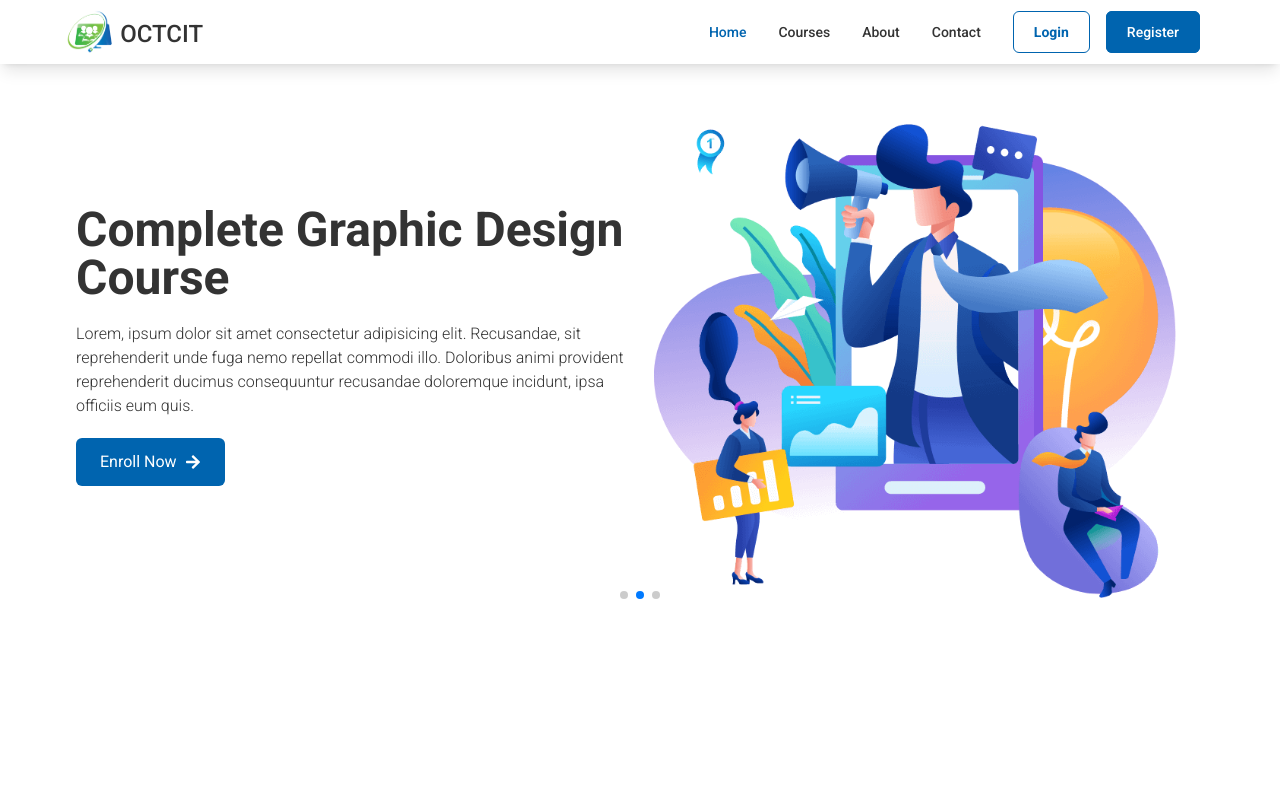
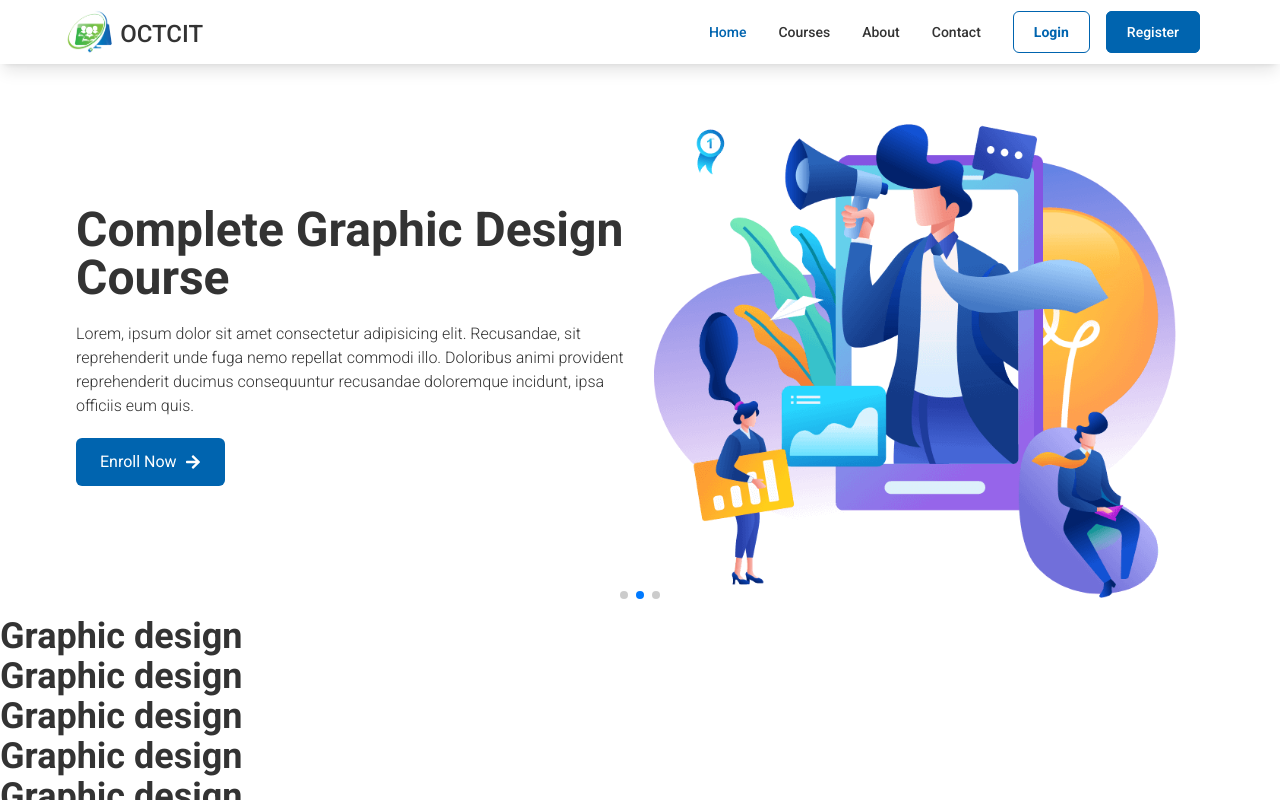
Before and after one commit to utsobe/octc-it-client, a React (Create React App) app: page / in a window 1280 px wide. Built offline with nearby package versions, Linux system fonts and the light colour scheme.

Commit message:
updated navbar with sticky position

```diff
--- /dev/null
+++ b/src/pages/Home/CoursesSection.js
@@ -0,0 +1,22 @@
+import React from 'react';
+
+const CoursesSection = () => {
+    return (
+        <div>
+            <h3 className='text-4xl font-semibold'>Graphic design</h3>
+            <h3 className='text-4xl font-semibold'>Graphic design</h3>
+            <h3 className='text-4xl font-semibold'>Graphic design</h3>
+            <h3 className='text-4xl font-semibold'>Graphic design</h3>
+            <h3 className='text-4xl font-semibold'>Graphic design</h3>
+            <h3 className='text-4xl font-semibold'>Graphic design</h3>
+            <h3 className='text-4xl font-semibold'>Graphic design</h3>
+            <h3 className='text-4xl font-semibold'>Graphic design</h3>
+            <h3 className='text-4xl font-semibold'>Graphic design</h3>
+            <h3 className='text-4xl font-semibold'>Graphic design</h3>
+            <h3 className='text-4xl font-semibold'>Graphic design</h3>
+            <h3 className='text-4xl font-semibold'>Graphic design</h3>
+        </div>
+    );
+};
+
+export default CoursesSection;
--- a/src/pages/Home/Home.js
+++ b/src/pages/Home/Home.js
@@ -1,10 +1,12 @@
 import React from 'react';
 import Banner from './Banner';
+import CoursesSection from './CoursesSection';
 
 const Home = () => {
     return (
         <>
             <Banner />
+            <CoursesSection />
         </>
     );
 };
--- a/src/shared/Navbar.js
+++ b/src/shared/Navbar.js
@@ -19,7 +19,7 @@ const Navbar = ({ children }) => {
         <div class="drawer drawer-end">
             <input id="my-drawer-3" type="checkbox" class="drawer-toggle" />
             <div class="drawer-content flex flex-col">
-                <div className='bg-base-100 shadow-lg'>
+                <div className='bg-base-100 shadow-lg sticky top-0 z-50'>
                     {/* <!-- Navbar --> */}
                     <div class=" w-full navbar lg:max-w-7xl mx-auto lg:px-12">
                         <Link to='/' class="flex-1 px-2 mx-2">
```
